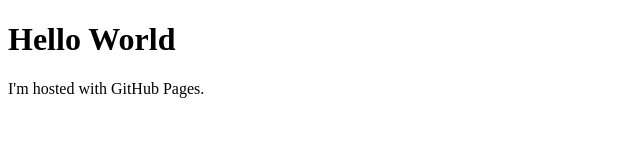
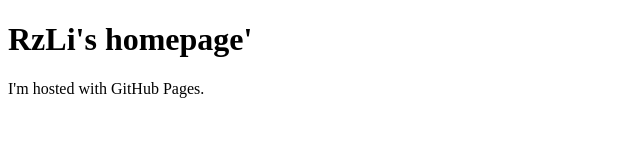
Before and after one commit to borntoleave/borntoleave.github.io, a plain HTML site: page index.html in a window 1280 px wide. Shown: the whole page, without its empty margins (0-640 px from the left). Drawn offline with Linux system fonts and the light colour scheme.

Commit message:
changed title

```diff
--- a/index.html
+++ b/index.html
@@ -1,7 +1,7 @@
 <!DOCTYPE html>
 <html>
 <body>
-<h1>Hello World</h1>
+<h1>RzLi's homepage'</h1>
 <p>I'm hosted with GitHub Pages.</p>
 </body>
 </html>
```
